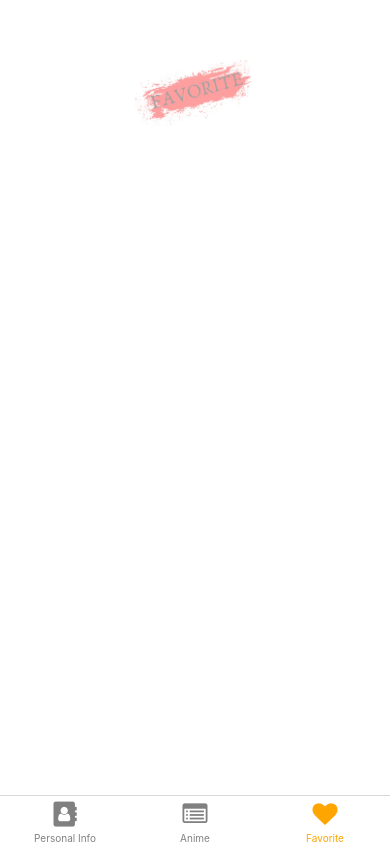
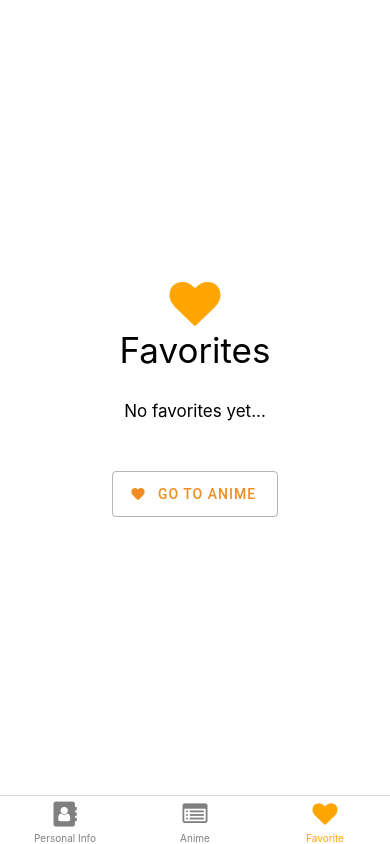
Before and after one commit to engineerStuardo/applaudoStudioCodeChallenge, a React Native app: screen /Favorite in a window 390 px wide. Built offline with nearby package versions, Linux system fonts and the light colour scheme.

Commit message:
add ui for no favorites added in FavoriteScreen

```diff
--- a/src/Screens/FavoriteScreen.js
+++ b/src/Screens/FavoriteScreen.js
@@ -1,26 +1,51 @@
 import React from 'react';
-import {View, FlatList, Image} from 'react-native';
+import {View, FlatList, Image, Text} from 'react-native';
 import {useFavoritesContext} from '../Context/FavoritesCustomHook';
 import * as Animatable from 'react-native-animatable';
+import Icon from 'react-native-vector-icons/dist/FontAwesome';
+import {Button} from 'react-native-paper';
+import {useNavigation} from '@react-navigation/native';
 
 import {FavoriteComponent} from '../Components/FavoriteComponent';
 
 export const FavoriteScreen = () => {
   const {favorites} = useFavoritesContext();
+  const navigation = useNavigation();
+
   return (
     <View style={{flex: 1, backgroundColor: '#FFFFFF'}}>
+      {favorites.length > 0 ? (
+        <>
           <Animatable.Image
             animation="zoomIn"
             iterationCount="infinite"
             style={{width: '100%', height: 200}}
             source={require('../Assets/Images/favorite.jpg')}
           />
-      {favorites && (
           <FlatList
             data={favorites}
             renderItem={favorite => <FavoriteComponent favorite={favorite} />}
             keyExtractor={favorite => favorite.id}
           />
+        </>
+      ) : (
+        <View style={{flex: 1, justifyContent: 'center', alignItems: 'center'}}>
+          <Animatable.View animation="pulse" iterationCount="infinite">
+            <Icon name={'heart'} size={50} color={'orange'} />
+          </Animatable.View>
+          <Text style={{fontSize: 35, marginBottom: 30}}>Favorites</Text>
+          <Text style={{fontSize: 17}}>No favorites yet...</Text>
+          <Button
+            style={{marginTop: 50, padding: 5}}
+            icon="heart"
+            mode="outlined"
+            color={'#f08e25'}
+            onPress={() =>
+              navigation.navigate('Anime', {screen: 'AnimeScreen'})
+            }>
+            Go to Anime
+          </Button>
+        </View>
       )}
     </View>
   );
```
Lines whose indentation alone changed are shown as unchanged.
